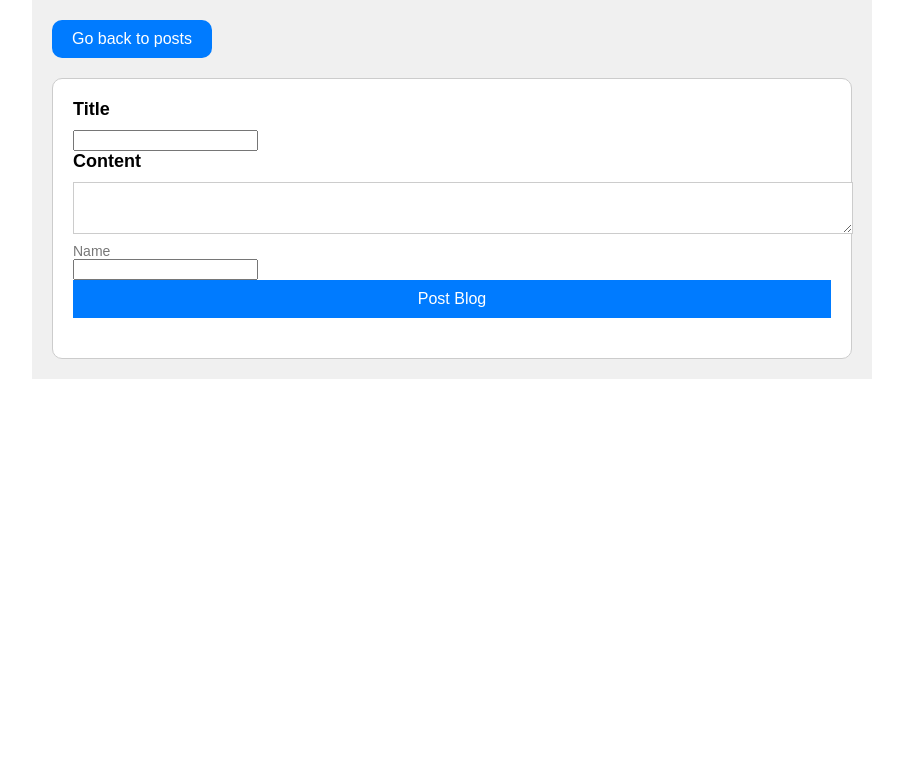
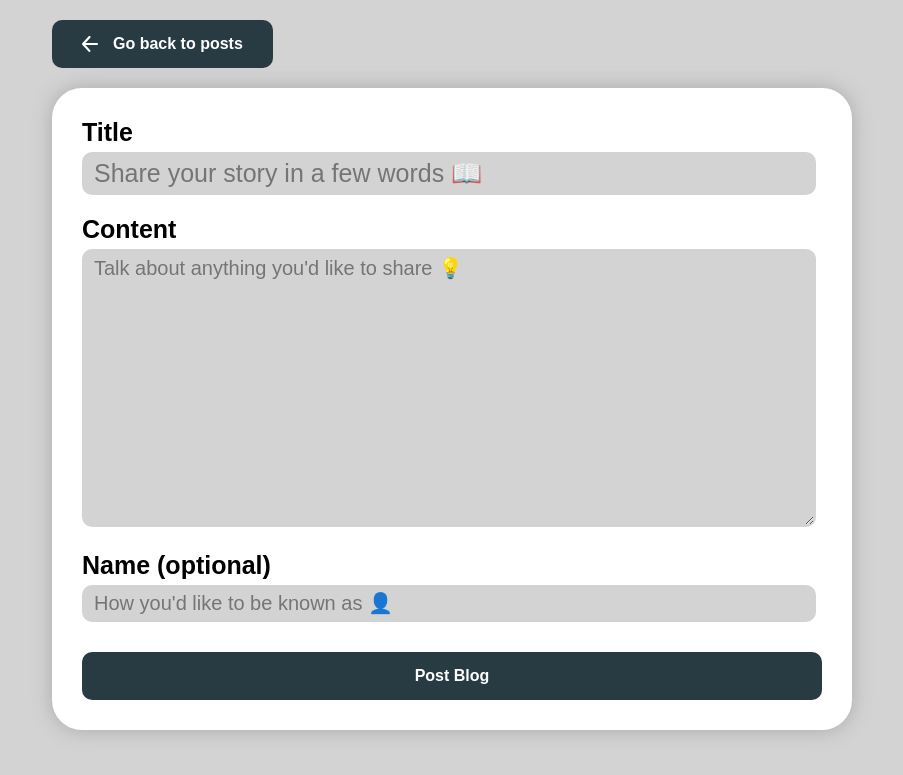
Before and after one commit to mmirasol17/ExchangeMyIdeas, a PHP site: page /create_blog.php in a window 1280 px wide. Shown: the top 775 px of the page, without its empty margins (188-1091 px from the left). Run offline with PHP 8.4, Linux system fonts and the light colour scheme.

Commit message:
Finished new UI updates

```diff
--- a/create_blog.css
+++ b/create_blog.css
@@ -1,22 +1,35 @@
+:root {
+  --pistachio: #d1ddd8;
+  --turquoise: #85b8cb;
+  --cerulean: #1d6a96;
+  --spruce: #283b42;
+}
+
 /* Universal button styling */
 .button {
   border-radius: 10px;
-  padding: 10px 20px;
-  background-color: #007bff;
+  border: none;
+  padding: 15px 30px;
+  background-color: var(--spruce);
   color: #fff;
   cursor: pointer;
+  text-align: center;
+  font-weight: bold;
+}
+.button:hover {
+  opacity: 0.8;
+  box-shadow: 0 0 10px darkgray;
 }
 
-.button:hover {
-  background-color: #0069d9;
-  box-shadow: 0 0 5px #0069d9;
-}
-
-
 /* Reset some default styles */
-body, h1, h2, h3, p {
+body,
+h1,
+h2,
+h3,
+p {
   margin: 0;
   padding: 0;
+  background-color: lightgray;
 }
 
 /* Basic styling for the container */
@@ -25,7 +38,6 @@ body, h1, h2, h3, p {
   max-width: 800px;
   margin: 0 auto;
   padding: 20px;
-  background-color: #f0f0f0;
 }
 
 /* Header styling */
@@ -36,50 +48,74 @@ body, h1, h2, h3, p {
   margin-bottom: 20px;
 }
 
-#go_to_posts {
-  /* padding: 5px 10px;
-  background-color: #007bff;
-  color: #fff;
-  cursor: pointer; */
+.back {
+  display: flex;
+  align-items: center;
+  gap: 15px;
 }
 
 /* Form styling */
 .post {
+  box-shadow: 0 0 20px darkgray;
+  border-radius: 30px;
+  padding: 30px;
+  background-color: white;
+}
+
+.post .label {
+  font-size: 25px;
+  font-weight: bold;
+  margin-bottom: 5px;
+}
+
+.post .title {
+  background-color: lightgray;
   border-radius: 10px;
-  border: 1px solid #ccc;
-  padding: 20px;
-  background-color: #fff;
+  border: 2px solid lightgray;
+  font-size: 25px;
+  margin-bottom: 20px;
+  padding: 5px 10px;
+  width: 96%;
+  max-width: 96%;
+}
+.post .title:hover,
+.post .title:focus {
+  outline: none;
+  border-color: var(--spruce);
 }
 
 .post .content {
+  background-color: lightgray;
+  border-radius: 10px;
+  border: 2px solid lightgray;
+  font-size: 20px;
+  font-family: Arial, Helvetica, sans-serif;
   margin-bottom: 20px;
+  padding: 5px 10px;
+  width: 96%;
+  max-width: 96%;
+  min-height: 33svh;
 }
-
-.post .title {
-  font-size: 18px;
-  font-weight: bold;
-  margin-bottom: 10px;
-}
-
-.post input[type="text"],
-.post textarea {
-  width: 100%;
-  padding: 10px;
-  border: 1px solid #ccc;
+.post .content:hover,
+.post .content:focus {
+  outline: none;
+  border-color: var(--spruce);
 }
 
 .post .author {
-  font-size: 14px;
-  color: #777;
-  margin-top: 5px;
+  background-color: lightgray;
+  border-radius: 10px;
+  border: 2px solid lightgray;
+  font-size: 20px;
+  margin-bottom: 30px;
+  padding: 5px 10px;
+  width: 96%;
+  max-width: 96%;
 }
-
-.post .reply {
-  padding: 10px 20px;
-  background-color: #007bff;
-  color: #fff;
-  cursor: pointer;
-  text-align: center;
+.post .author:hover,
+.post .author:focus {
+  outline: none;
+  border-color: var(--spruce);
 }
 
 /* Dark theme */
--- a/create_blog.js
+++ b/create_blog.js
@@ -1,6 +1,6 @@
 window.addEventListener("load", () => {
   // reference the form so when the user clicks the submit button, the form is submitted
-  const goToPosts = document.getElementById("go_to_posts");
+  const goToPosts = document.getElementById("go-to-posts");
   goToPosts.addEventListener("click", () => {
     window.location.href = "./index.php";
   });
--- a/create_blog.php
+++ b/create_blog.php
@@ -7,13 +7,13 @@ try {
   if ($_SERVER["REQUEST_METHOD"] == "POST") {
     $title = $_POST['title'];
     $content = $_POST['content'];
-    $author = $_POST['author'];
+    $author = !empty($_POST['author']) ? $_POST['author'] : "Anonymous";
 
     // if all blog data is set and not empty, insert into the db
     if (isset($title) && isset($content) && isset($author)) {
       $sql = "
         INSERT INTO blog_posts
-          VALUES (uuid(), '" . $author . "', '" . $content . "', '" . $title . "')
+          VALUES (uuid(), '" . $author . "', '" . $content . "', '" . $title . "', NOW())
       ";
 
       $conn->exec($sql);
@@ -46,20 +46,42 @@ try {
       }
 
       ?>
-      <div id="go_to_posts" class="button">Go back to posts</div>
+      <div id="go-to-posts" class="back button">
+        <svg
+          height="1em"
+          width="1em"
+          fill="#ffffff"
+          viewBox="0 0 1024 1024"
+          xmlns="http://www.w3.org/2000/svg"
+          stroke="#ffffff"
+        >
+          <g id="SVGRepo_bgCarrier" stroke-width="0"></g>
+          <g id="SVGRepo_tracerCarrier" stroke-linecap="round" stroke-linejoin="round"></g>
+          <g id="SVGRepo_iconCarrier">
+            <path d="M222.927 580.115l301.354 328.512c24.354 28.708 20.825
+                    71.724-7.883 96.078s-71.724 20.825-96.078-7.883L19.576
+                    559.963a67.846 67.846 0 01-13.784-20.022 68.03 68.03 0
+                    01-5.977-29.488l.001-.063a68.343 68.343 0 017.265-29.134
+                    68.28 68.28 0 011.384-2.6 67.59 67.59 0 0110.102-13.687L429.966
+                    21.113c25.592-27.611 68.721-29.247 96.331-3.656s29.247
+                    68.721 3.656 96.331L224.088 443.784h730.46c37.647 0 68.166
+                    30.519 68.166 68.166s-30.519 68.166-68.166 68.166H222.927z"
+            ></path>
+          </g>
+        </svg>
+        Go back to posts
+      </div>
     </div>
 
     <form class="post" name="post" method="post" action="<?php echo $_SERVER['PHP_SELF']; ?>">
-      <div class="content">
-        <div class="title">Title</div>
-        <input name="title"></input>
-        <div class="title">Content</div>
-        <textarea name="content"></textarea>
-        <div class="author">Name</div>
-        <input name="author" />
-        <input type="submit" style="display: none;" />
-        <div class="reply" onClick="document.forms['post'].submit();">Post Blog</div>
-      </div>
+      <div class="label">Title</div>
+      <input class="title" name="title" placeholder="Share your story in a few words 📖"></input>
+      <div class="label">Content</div>
+      <textarea class="content" name="content" placeholder="Talk about anything you'd like to share 💡"></textarea>
+      <div class="label">Name (optional)</div>
+      <input class="author" name="author" placeholder="How you'd like to be known as 👤" />
+      <input type="submit" style="display: none;" />
+      <div class="reply button" onClick="document.forms['post'].submit();">Post Blog</div>
     </form>
   </div>
 </body>
--- a/sql.txt
+++ b/sql.txt
@@ -3,6 +3,7 @@ CREATE TABLE blog_posts (
 	author_name text NOT NULL,
 	content text NOT NULL,
 	title text NOT NULL,
+	date_posted timestamp NOT NULL DEFAULT CURRENT_TIMESTAMP,
 	PRIMARY KEY (post_id)
 );
 
@@ -11,6 +12,7 @@ CREATE TABLE blog_replies (
 	blog_post_id varchar(36) NOT NULL,
 	author_name text NOT NULL,
 	content text NOT NULL,
+	date_posted timestamp NOT NULL DEFAULT CURRENT_TIMESTAMP,
 	PRIMARY KEY (reply_id),
 	FOREIGN KEY (blog_post_id)
 		REFERENCES blog_posts(post_id)
```
Also changed, not shown: index.css (+140 -150 lines), index.js (+27 -25 lines), index.php (+19 -12 lines).
